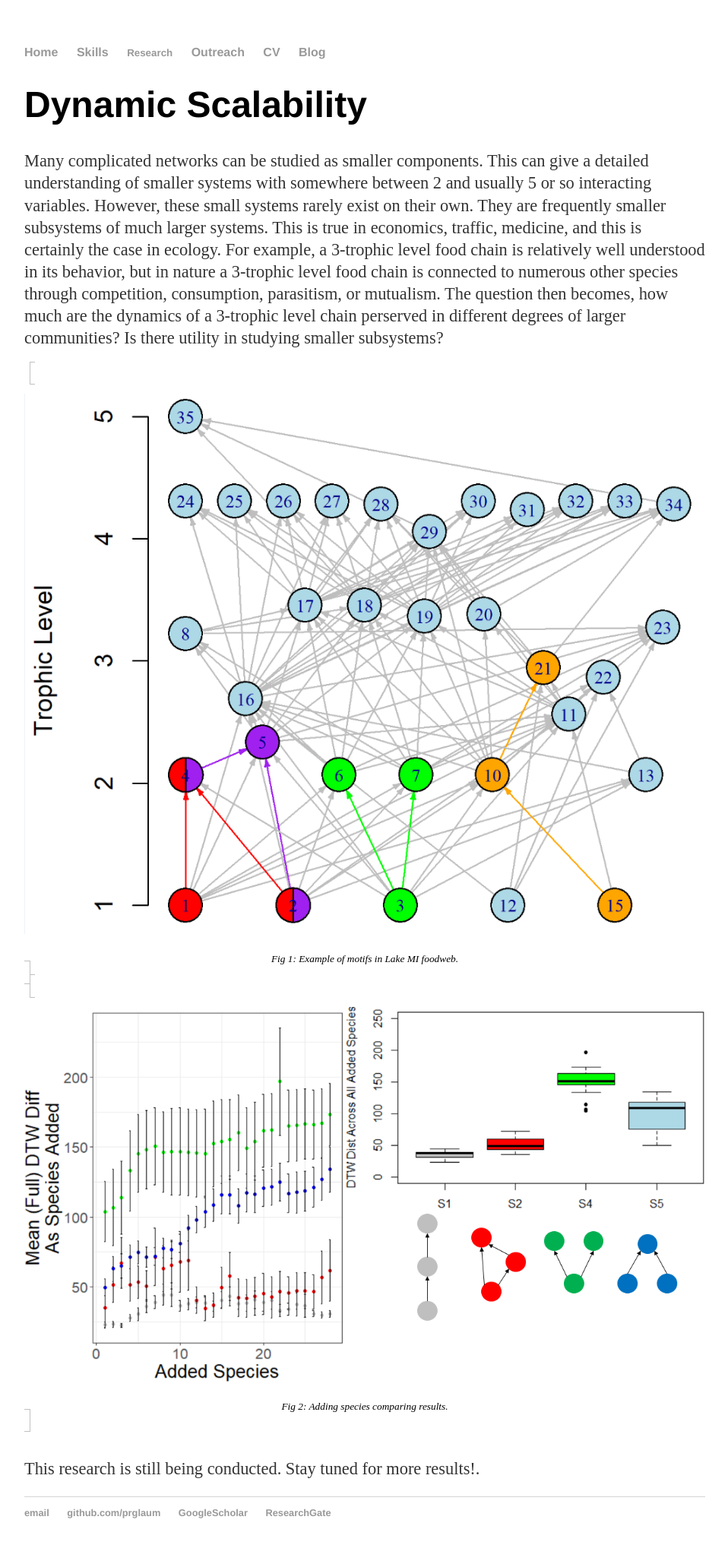
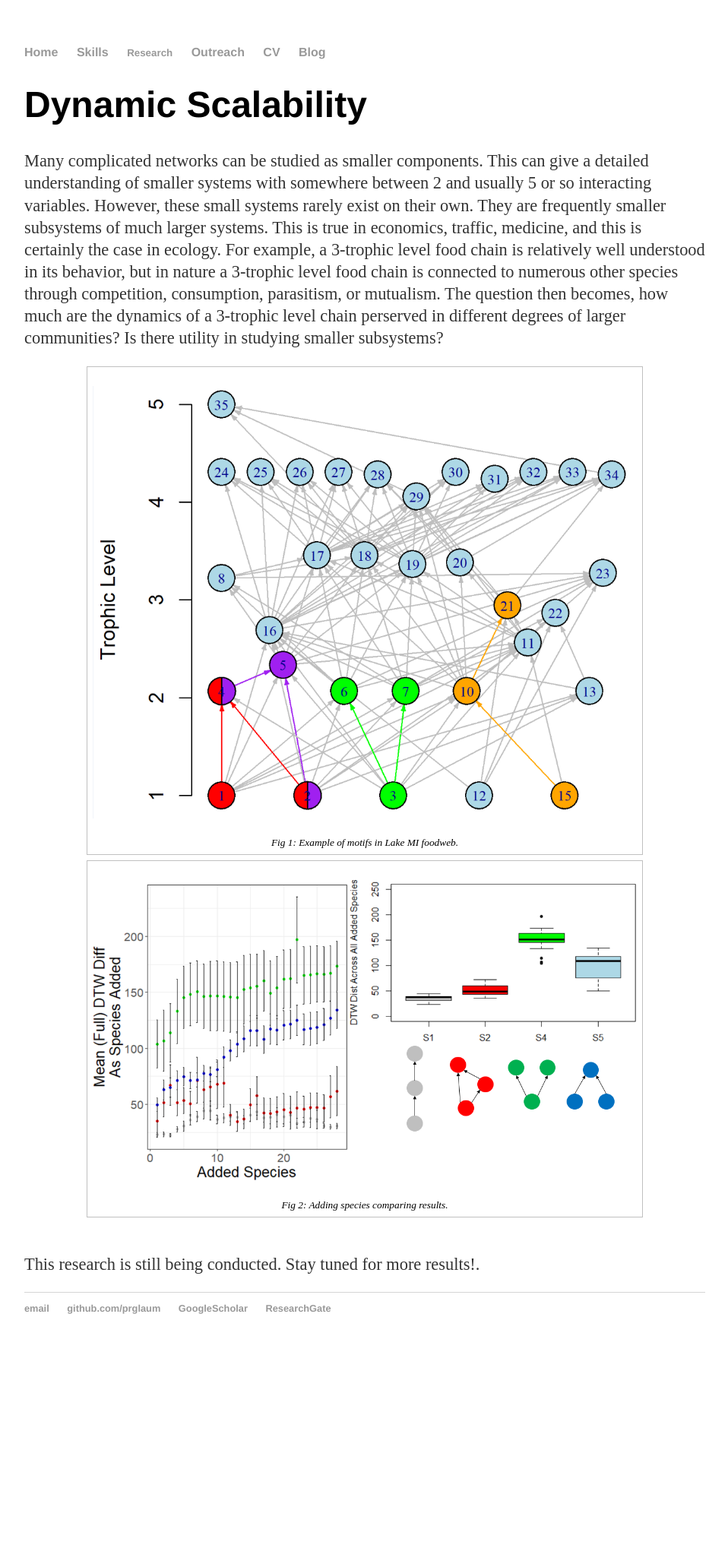
Before and after one commit to prglaum/prglaum.github.io, a Jekyll site: the page built from research/scalability/index.html, in a window 1280 px wide. Shown: the whole page at 76% size, without its empty margins (160-1118 px from the left). Built offline with Jekyll 4.4.1, drawn with Linux system fonts in a browser that asks for light colours; after the commit the page ends 1789 px from its top, so only the background shows below that.

Commit message:
Update index.html

```diff
--- a/research/scalability/index.html
+++ b/research/scalability/index.html
@@ -12,18 +12,16 @@ title: Dynamic Scalability
   degrees of larger communities? Is there utility in studying smaller subsystems? </p>
 </div><!-- /.blurb -->
 
-<div>
-  <figure40>
+<figure40 class="div80">
 		<p><img class=scaled src="{{site.url}}/docs/assets/images/LakeMIFoodweb.PNG" alt="lakeMI">
 		<figcaption>Fig 1: Example of motifs in Lake MI foodweb. </figcaption>
-  </figure40>
-</div>
+</figure40>
 
-<div>
-  <figure40>
+
+<figure40 class="div80">
 		<p><img class=scaled src="{{site.url}}/docs/assets/images/ChesapeakeBayMotifs.PNG" alt="addSp">
 		<figcaption>Fig 2: Adding species comparing results. </figcaption>
-  </figure40>
-</div>
+</figure40>
+
 <br>
 <p> This research is still being conducted. Stay tuned for more results!</a>.
```
